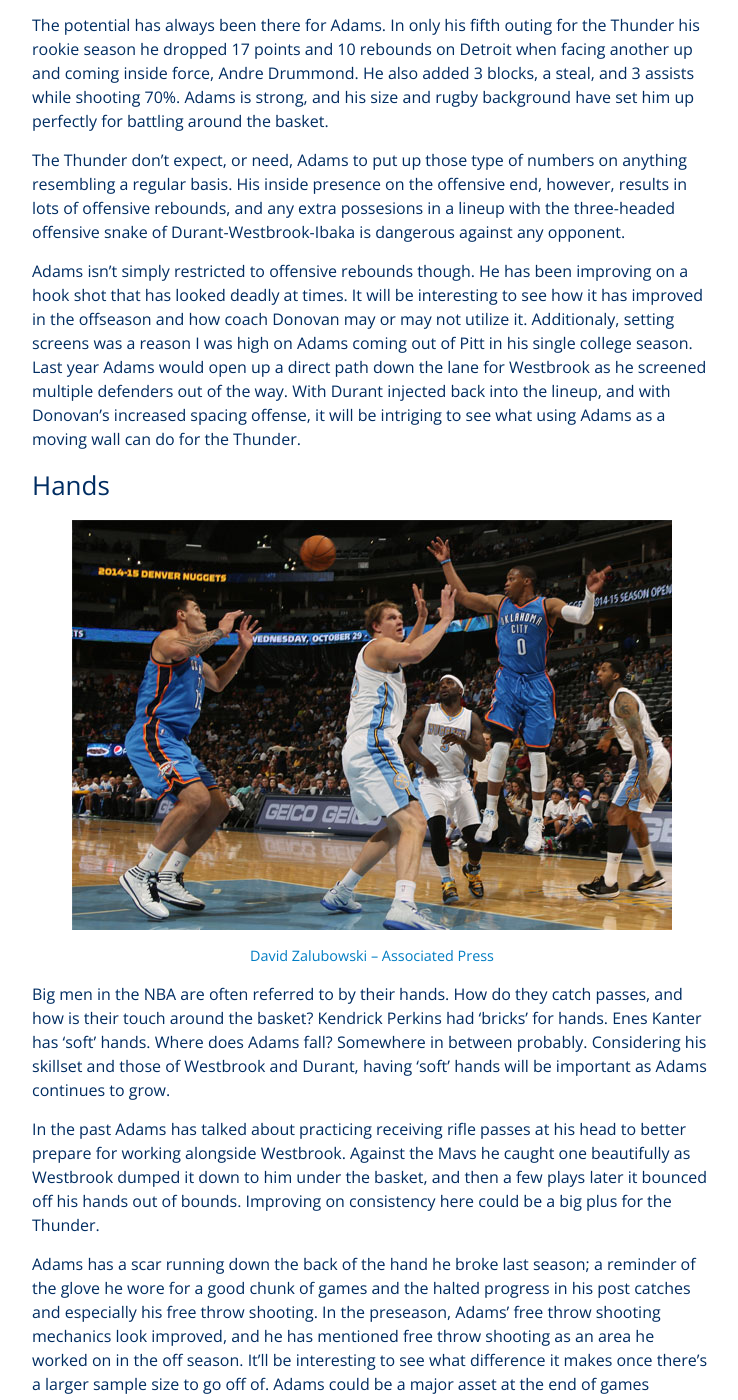
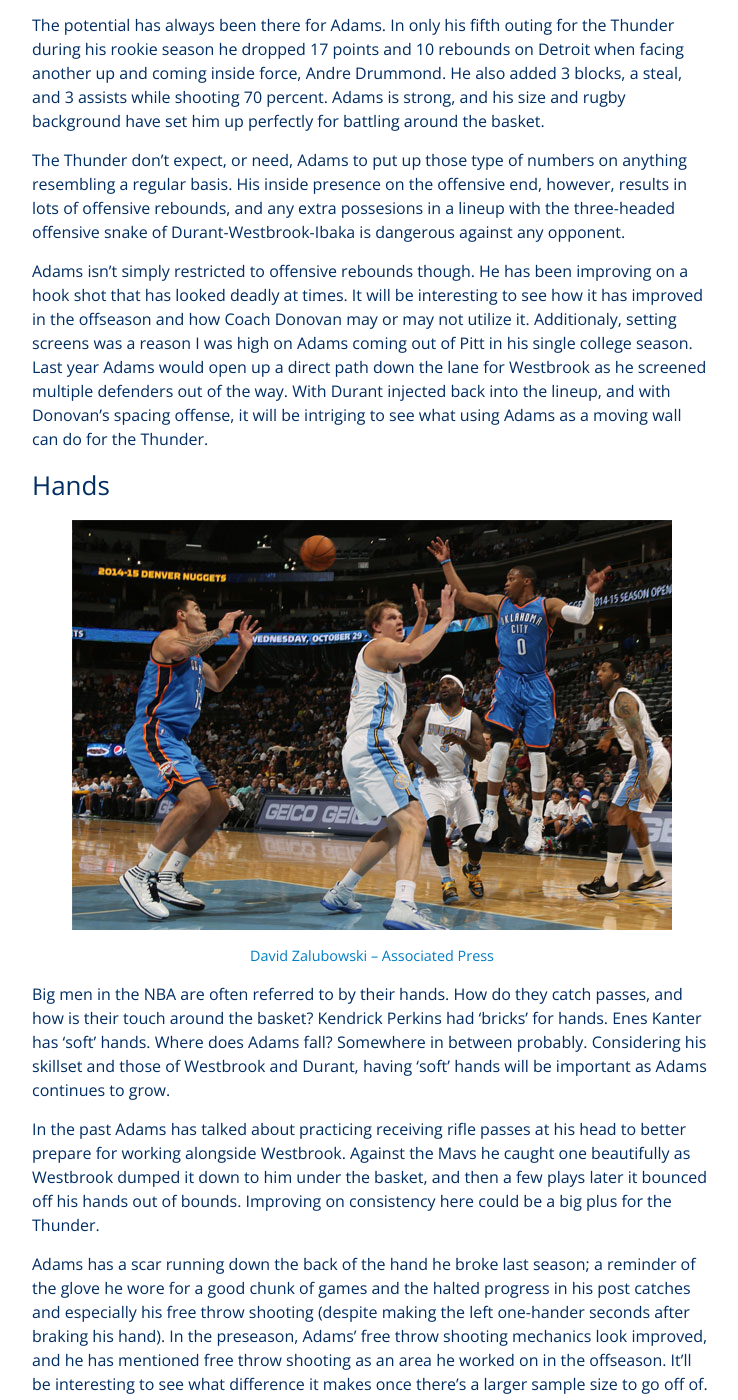
Before and after one commit to jmclinn/thunderoped, a Jekyll site: the page built from _posts/2015-10-16-adams-preview.markdown, in a window 1280 px wide and 1400 px high, scrolled down 2400 px. Shown: the whole window, without its empty margins (268-1006 px from the left). Built offline with Jekyll 4.4.1, drawn with Linux system fonts in a browser that asks for light colours; some of the changed text lies outside the part shown.

Commit message:
adams preview

```diff
--- a/_posts/2015-10-16-adams-preview.markdown
+++ b/_posts/2015-10-16-adams-preview.markdown
@@ -23,11 +23,11 @@
 
 <p class="tagline">Darren Abate – Associated Press</p>
 
-The potential has always been there for Adams. In only his fifth outing for the Thunder his rookie season he dropped 17 points and 10 rebounds on Detroit when facing another up and coming inside force, Andre Drummond. He also added 3 blocks, a steal, and 3 assists while shooting 70%. Adams is strong, and his size and rugby background have set him up perfectly for battling around the basket.
+The potential has always been there for Adams. In only his fifth outing for the Thunder during his rookie season he dropped 17 points and 10 rebounds on Detroit when facing another up and coming inside force, Andre Drummond. He also added 3 blocks, a steal, and 3 assists while shooting 70 percent. Adams is strong, and his size and rugby background have set him up perfectly for battling around the basket.
 
 The Thunder don't expect, or need, Adams to put up those type of numbers on anything resembling a regular basis. His inside presence on the offensive end, however, results in lots of offensive rebounds, and any extra possesions in a lineup with the three-headed offensive snake of Durant-Westbrook-Ibaka is dangerous against any opponent.
 
-Adams isn't simply restricted to offensive rebounds though. He has been improving on a hook shot that has looked deadly at times. It will be interesting to see how it has improved in the offseason and how coach Donovan may or may not utilize it. Additionaly, setting screens was a reason I was high on Adams coming out of Pitt in his single college season. Last year Adams would open up a direct path down the lane for Westbrook as he screened multiple defenders out of the way. With Durant injected back into the lineup, and with Donovan's increased spacing offense, it will be intriging to see what using Adams as a moving wall can do for the Thunder.
+Adams isn't simply restricted to offensive rebounds though. He has been improving on a hook shot that has looked deadly at times. It will be interesting to see how it has improved in the offseason and how Coach Donovan may or may not utilize it. Additionaly, setting screens was a reason I was high on Adams coming out of Pitt in his single college season. Last year Adams would open up a direct path down the lane for Westbrook as he screened multiple defenders out of the way. With Durant injected back into the lineup, and with Donovan's spacing offense, it will be intriging to see what using Adams as a moving wall can do for the Thunder.
 
 ### Hands
 
@@ -39,7 +39,7 @@
 
 In the past Adams has talked about practicing receiving rifle passes at his head to better prepare for working alongside Westbrook. Against the Mavs he caught one beautifully as Westbrook dumped it down to him under the basket, and then a few plays later it bounced off his hands out of bounds. Improving on consistency here could be a big plus for the Thunder.
 
-Adams has a scar running down the back of the hand he broke last season; a reminder of the glove he wore for a good chunk of games and the halted progress in his post catches and especially his free throw shooting. In the preseason, Adams' free throw shooting mechanics look improved, and he has mentioned free throw shooting as an area he worked on in the off season. It'll be interesting to see what difference it makes once there's a larger sample size to go off of. Adams could be a major asset at the end of games defensively if he isn't a liability with Hack-A-Kiwi.
+Adams has a scar running down the back of the hand he broke last season; a reminder of the glove he wore for a good chunk of games and the halted progress in his post catches and especially his free throw shooting (despite making the left one-hander seconds after braking his hand). In the preseason, Adams' free throw shooting mechanics look improved, and he has mentioned free throw shooting as an area he worked on in the offseason. It'll be interesting to see what difference it makes once there's a larger sample size to go off of. Adams could be a major asset at the end of games defensively if he isn't a liability with Hack-A-Kiwi.
 
 ### Opponent Aggravation
 
@@ -47,7 +47,7 @@
 
 <p class="tagline">Mark D. Smith – USA TODAY Sports</p>
 
-Adams has been the model pupil when it comes to 'tricks of the trade'. Big man coach Mark Bryant hasn't been shy giving Adams tips on hooking arms, grabbing, and shoving opposing big men when battling down low without alerting the refs. By combining these talents with the stoic, calm demeanor he maintains throughout games he has found another useful skill: Aggravating his opponents.
+Adams has been the model pupil when it comes to 'tricks of the trade.' Big man coach Mark Bryant hasn't been shy giving Adams tips on hooking arms, grabbing, and shoving opposing big men when battling down low without alerting the refs. By combining these talents with the stoic, calm demeanor he maintains throughout games he has found another useful skill: Aggravating his opponents.
 
 His rookie season he tallied multiple opponent ejections for his efforts, but last season players adjusted enough to keep their rage in check. Less punches were thrown at Adams (see Zach Randolph) but frustrations still ran high, and in the game of basketball frustration easily turns into uncessesary fouls and easy mistakes.
 
```
